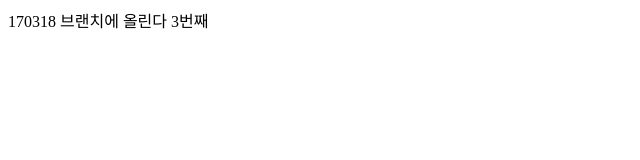
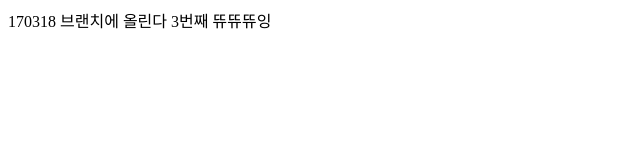
Before and after one commit to asd4/kyh0927, a plain HTML site: page index.html in a window 1280 px wide. Shown: the full height of the page, 0-640 px from the left. Drawn offline with Linux system fonts and the light colour scheme.

Commit message:
테스트

```diff
--- a/index.html
+++ b/index.html
@@ -7,6 +7,6 @@
 <meta name="viewport" content="width=device-width, initial-scale=1.0, minimum-scale=1.0, maximum-scale=1.0, user-scalable=no">
 </head>
 <body>
-        170318 브랜치에 올린다 3번째
+        170318 브랜치에 올린다 3번째 뜌뜌뜌잉
 </body>
 </html>
```
